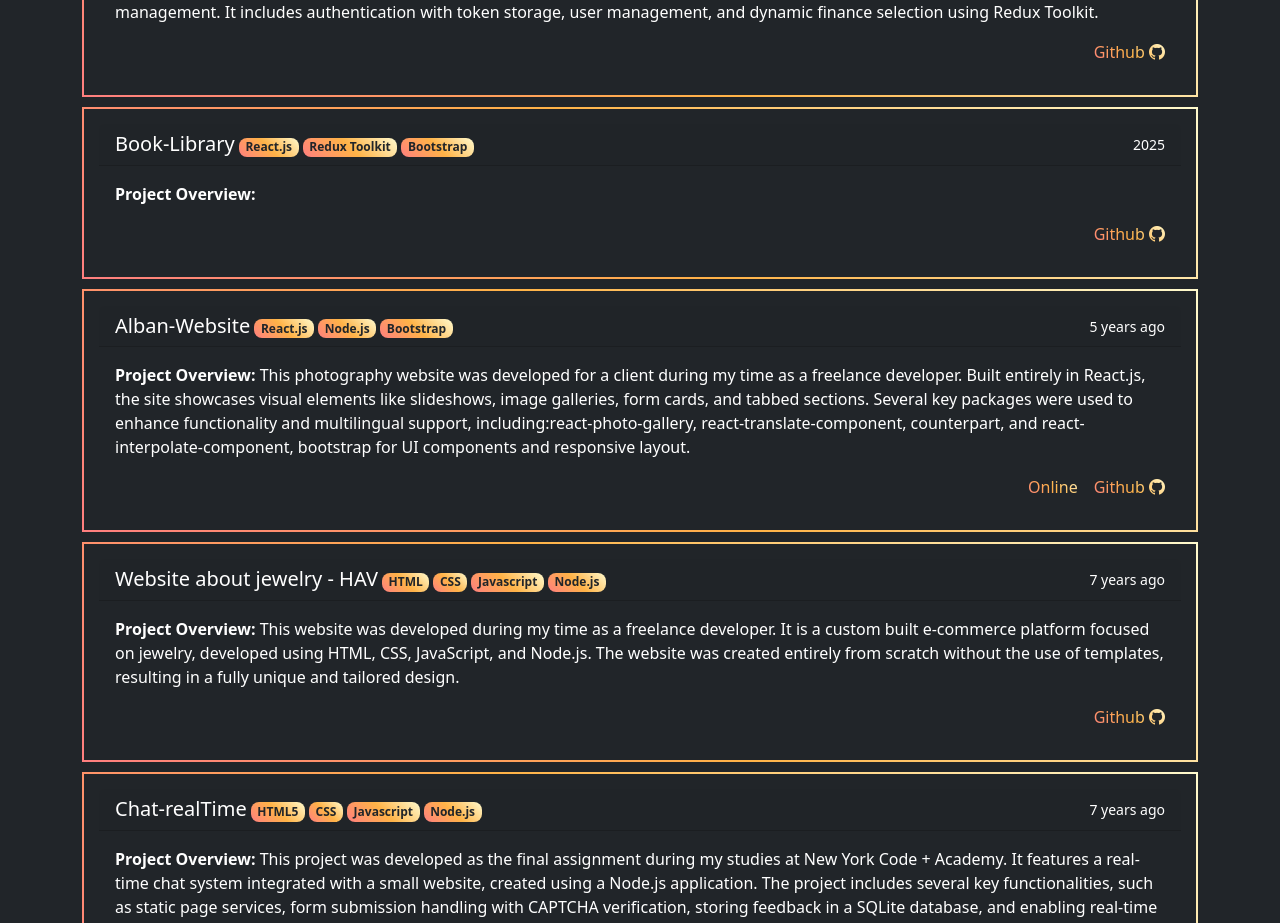
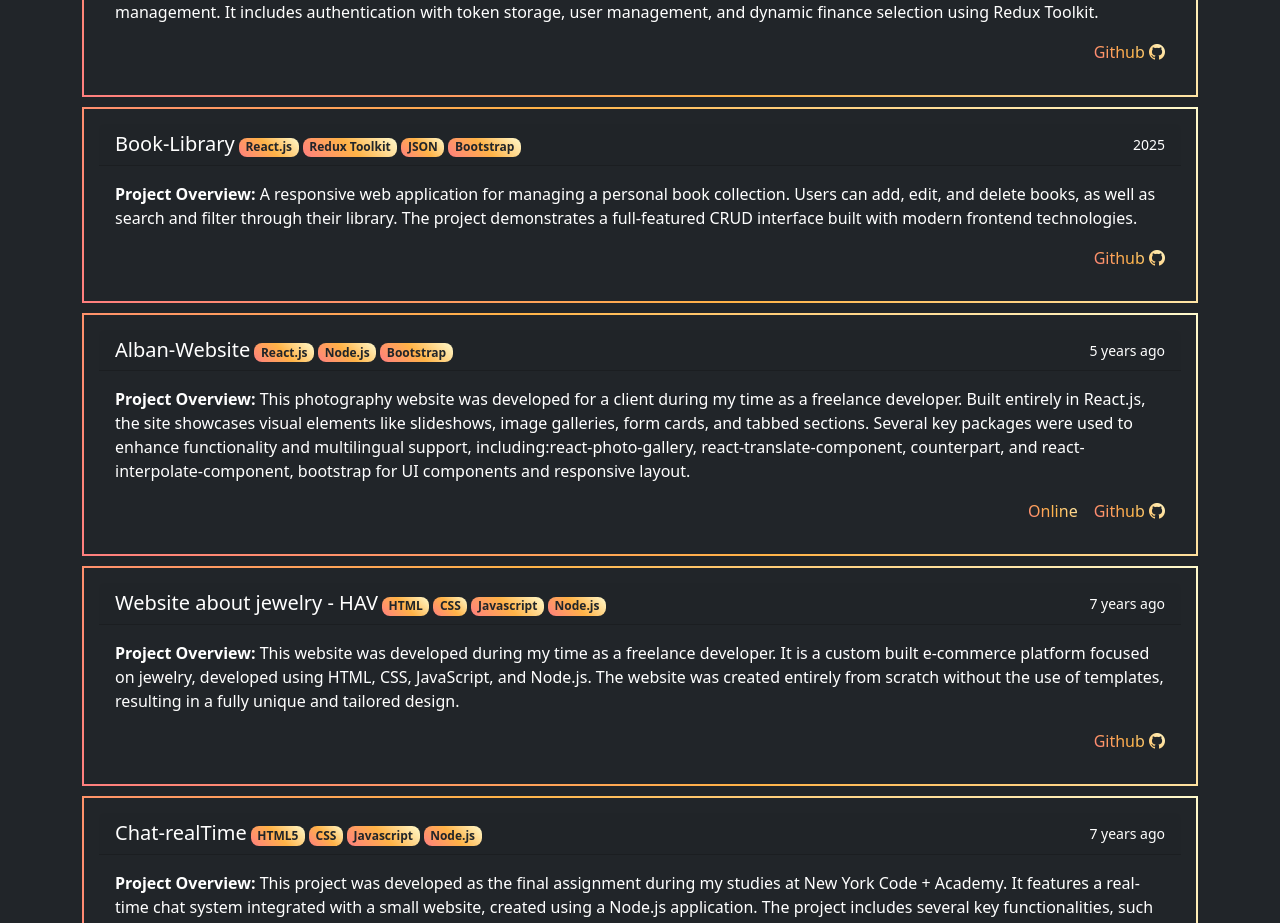
Before and after one commit to Moura4Design/Portfolio, a React (Create React App) app in the folder my-app/: page / in a window 1280 px wide. Shown: the part 2780-3703 px from the top of the page. Built offline with nearby package versions, Linux system fonts and the light colour scheme.

Commit message:
update - finished the projects

```diff
--- a/my-app/src/Components/Data/projects.js
+++ b/my-app/src/Components/Data/projects.js
@@ -15,10 +15,10 @@ const projects = [
   },
   {
     title: "Book-Library",
-    technologies: ["React.js", "Redux Toolkit", "Bootstrap"],
+    technologies: ["React.js", "Redux Toolkit", "JSON", "Bootstrap"],
     data: '2025',
-    description: '',
-    link: '',
+    description: 'A responsive web application for managing a personal book collection. Users can add, edit, and delete books, as well as search and filter through their library. The project demonstrates a full-featured CRUD interface built with modern frontend technologies.',
+    link: 'https://github.com/Moura4Design/Book-library',
   },
   {
     title: "Alban-Website",
```
